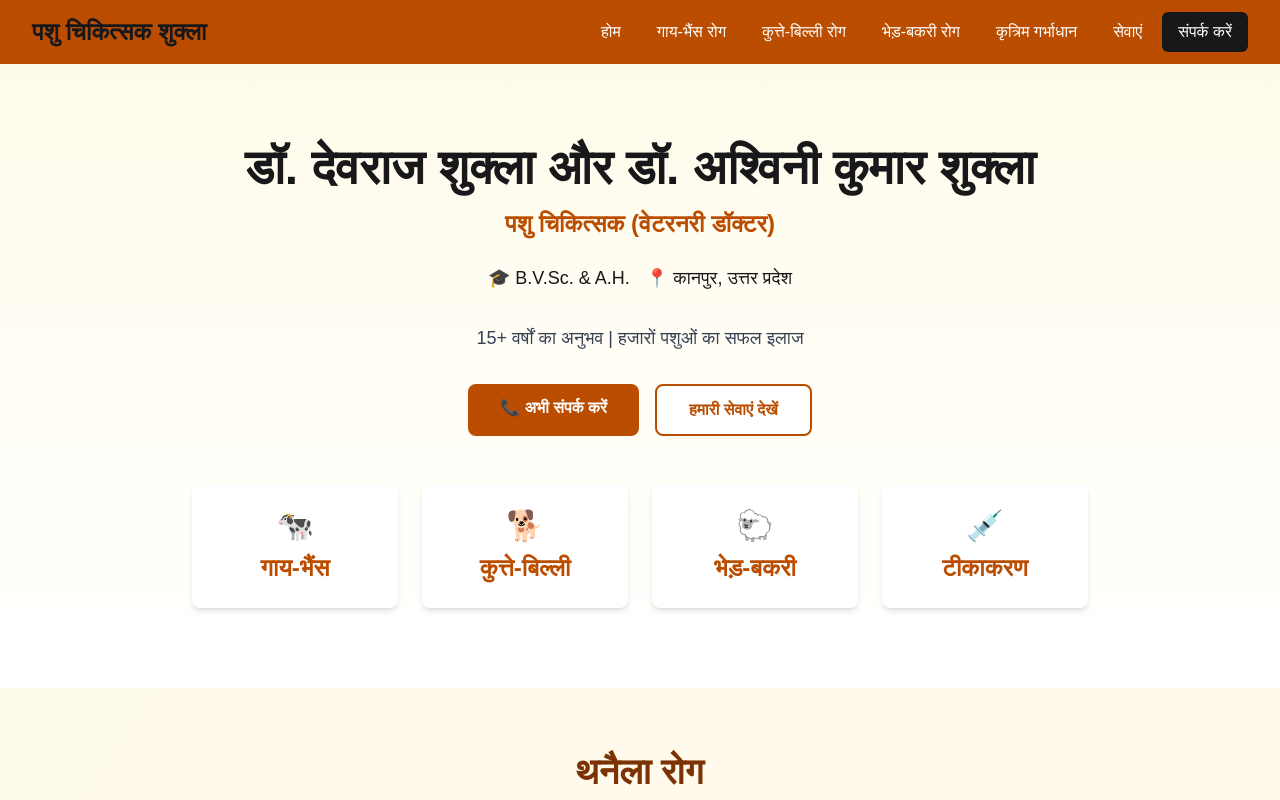
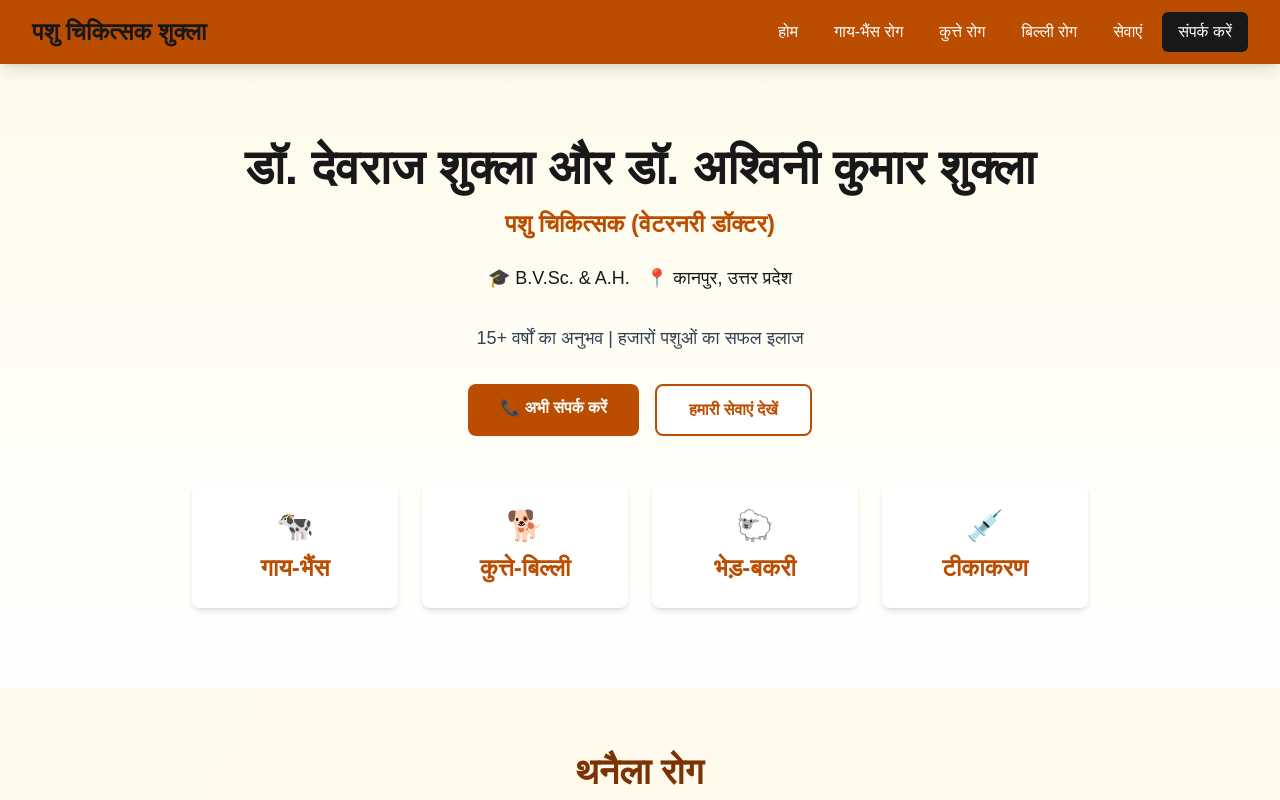
Before and after one commit to kp1153/pashuchikitsa, a Next.js app: page / in a window 1280 px wide. Shown: the top 800 px of the page. Built offline with nearby package versions, Linux system fonts and the light colour scheme.

Commit message:
force deploy

```diff
--- a/app/page.js
+++ b/app/page.js
@@ -1,19 +1,16 @@
 // app/page.js
 import HeroSection from "@/components/HeroSection";
-
 // गाय-भैंस
 import Thanela from "@/components/maweshi/Thanela";
 import MuhpkaKhurpka from "@/components/maweshi/MuhpkaKhurpka";
 import Afara from "@/components/maweshi/Afara";
 import PrajananSamasya from "@/components/maweshi/PrajananSamasya";
 import Langdapan from "@/components/maweshi/Langdapan";
-
 // कुत्ते
 import Parvo from "@/components/kutte/Parvo";
 import TicksFlea from "@/components/kutte/TicksFlea";
 import TwachaRog from "@/components/kutte/TwachaRog";
-
-// बिल्ली (NEW)
+// बिल्ली
 import Hairballs from "@/components/billi/Hairballs";
 import KidneyRog from "@/components/billi/KidneyRog";
 import SardiJukam from "@/components/billi/SardiJukam";
@@ -24,8 +21,7 @@ export default function Home() {
       <main className="flex-grow">
         <HeroSection />
 
-        {/* गाय-भैंस रोग */}
-        <section id="गाय-भैंस-रोग">
+        <section id="gay-bhains" className="scroll-mt-20">
           <Thanela />
           <MuhpkaKhurpka />
           <Afara />
@@ -33,20 +29,17 @@ export default function Home() {
           <Langdapan />
         </section>
 
-        {/* कुत्ते रोग */}
-        <section id="कुत्ते-रोग">
+        <section id="kutte" className="scroll-mt-20">
           <Parvo />
           <TicksFlea />
           <TwachaRog />
         </section>
 
-        {/* बिल्ली रोग (NEW SECTION) */}
-        <section id="बिल्ली-रोग">
+        <section id="billi" className="scroll-mt-20">
           <Hairballs />
           <KidneyRog />
           <SardiJukam />
         </section>
-
       </main>
     </div>
   );
--- a/components/Navbar.js
+++ b/components/Navbar.js
@@ -1,65 +1,64 @@
- "use client";
+"use client";
 import Link from 'next/link';
 
 export default function Navbar() {
+  const handleClick = (e, targetId) => {
+    e.preventDefault();
+    const element = document.getElementById(targetId);
+    if (element) {
+      element.scrollIntoView({ behavior: 'smooth', block: 'start' });
+    }
+  };
+
   return (
-    <nav className="bg-amber-700 text-white shadow-lg">
+    <nav className="bg-amber-700 text-white shadow-lg sticky top-0 z-50">
       <div className="max-w-7xl mx-auto px-4 sm:px-6 lg:px-8">
         <div className="flex items-center justify-between h-16">
-          {/* Logo/Name */}
           <Link href="/" className="flex items-center">
             <span className="text-2xl font-bold text-zinc-900">
               पशु चिकित्सक शुक्ला
             </span>
           </Link>
 
-          {/* Desktop Navigation */}
           <div className="hidden md:flex items-center space-x-1">
             <Link
-              href="#होम"
+              href="/"
               className="px-4 py-2 rounded-md hover:bg-amber-800 transition-colors"
             >
               होम
             </Link>
-            <Link
-              href="#गाय-भैंस-रोग"
+            <button
+              onClick={(e) => handleClick(e, 'gay-bhains')}
               className="px-4 py-2 rounded-md hover:bg-amber-800 transition-colors"
             >
               गाय-भैंस रोग
-            </Link>
-            <Link
-              href="#कुत्ते-बिल्ली-रोग"
-              className="px-4 py-2 rounded-md hover:bg-amber-700 transition-colors"
-            >
-              कुत्ते-बिल्ली रोग
-            </Link>
-            <Link
-              href="#भेड़-बकरी-रोग"
+            </button>
+            <button
+              onClick={(e) => handleClick(e, 'kutte')}
               className="px-4 py-2 rounded-md hover:bg-amber-800 transition-colors"
             >
-              भेड़-बकरी रोग
-            </Link>
-            <Link
-              href="#कृत्रिम-गर्भाधान"
+              कुत्ते रोग
+            </button>
+            <button
+              onClick={(e) => handleClick(e, 'billi')}
               className="px-4 py-2 rounded-md hover:bg-amber-800 transition-colors"
             >
-              कृत्रिम गर्भाधान
-            </Link>
+              बिल्ली रोग
+            </button>
             <Link
-              href="#सेवाएं"
+              href="#seva"
               className="px-4 py-2 rounded-md hover:bg-amber-800 transition-colors"
             >
               सेवाएं
             </Link>
             <Link
-              href="#संपर्क"
+              href="#sampark"
               className="px-4 py-2 rounded-md bg-zinc-900 hover:bg-zinc-800 transition-colors"
             >
               संपर्क करें
             </Link>
           </div>
 
-          {/* Mobile Menu Button */}
           <button className="md:hidden p-2 rounded-md hover:bg-amber-800">
             <svg className="h-6 w-6" fill="none" viewBox="0 0 24 24" stroke="currentColor">
               <path strokeLinecap="round" strokeLinejoin="round" strokeWidth={2} d="M4 6h16M4 12h16M4 18h16" />
```
